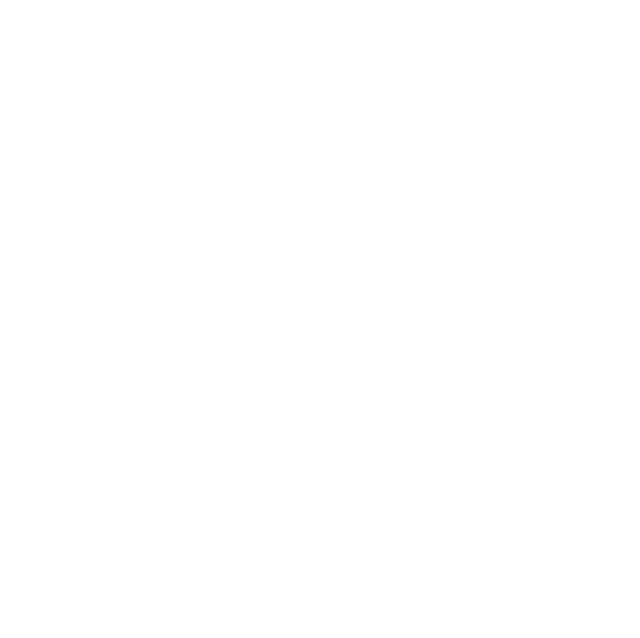
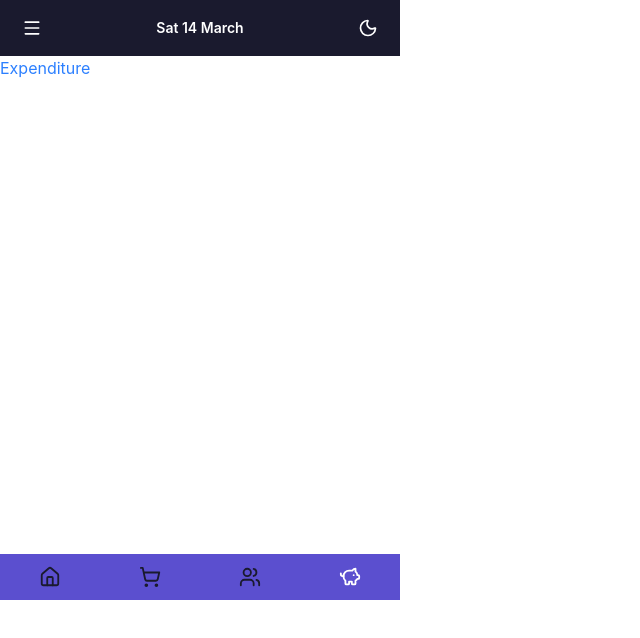
Before and after one commit to Zac-cmyk/two-cents, a React (Vite) app in the folder frontend/two-cents-app/: page /expenditure in a window 1280 px wide. Before the commit this address had no page. Shown: the top 638 px of the page, without its empty margins (0-640 px from the left). Built offline with nearby package versions, Linux system fonts and the light colour scheme.

Commit message:
added basic header and footer and added 4 main routes for functionality (home, shop, socials, expenditure)

```diff
--- a/frontend/two-cents-app/package.json
+++ b/frontend/two-cents-app/package.json
@@ -11,6 +11,7 @@
   },
   "dependencies": {
     "@tailwindcss/vite": "^4.2.1",
+    "lucide-react": "^0.577.0",
     "react": "^19.2.4",
     "react-dom": "^19.2.4",
     "react-router-dom": "^7.13.1",
--- a/frontend/two-cents-app/src/App.jsx
+++ b/frontend/two-cents-app/src/App.jsx
@@ -6,7 +6,9 @@
   return (
     <>
       <BrowserRouter>
-        <Pages />
+        <div className='w-[400px] h-[600px] overflow-y-auto'>
+          <Pages />
+        </div>
       </BrowserRouter>
     </>
   )
--- /dev/null
+++ b/frontend/two-cents-app/src/Layout.jsx
@@ -0,0 +1,70 @@
+import { Link, useLocation } from 'react-router-dom'
+import { Sun, Moon, Menu, Home, ShoppingCart, Users, PiggyBank } from 'lucide-react'
+import { useState } from 'react'
+
+function Header() {
+  const [isDark, setIsDark] = useState(false) // to fix later -> dark mode needs to be implemented appwide
+
+  function getFormattedDate() {
+    return new Date().toLocaleDateString('en-AU', {
+      weekday: 'short',
+      day: 'numeric',
+      month: 'long',
+    })
+  }
+
+  return (
+    <header className="bg-[#1a1a2e] text-white px-4 py-3 flex justify-between items-center">
+      <button className="w-8 h-8 flex items-center justify-center">
+        <Menu size={20} />
+      </button>
+      <span className="font-semibold text-sm">{getFormattedDate()}</span>
+      <button
+        className="w-8 h-8 flex items-center justify-center"
+        onClick={() => setIsDark(!isDark)}
+      >
+        {isDark ? <Sun size={20} /> : <Moon size={20} />}
+      </button>
+    </header>
+  )
+}
+
+function Footer() {
+  const location = useLocation()
+
+  const tabs = [
+    { to: '/', icon: Home, label: 'Home' },
+    { to: '/shop', icon: ShoppingCart, label: 'Shop' },
+    { to: '/socials', icon: Users, label: 'Socials' },
+    { to: '/expenditure', icon: PiggyBank, label: 'expenditure' },
+  ]
+
+  return (
+    <footer className="bg-[#5B4FCF] flex justify-around items-center py-2">
+      {tabs.map(({ to, icon: Icon, label }) => {
+        const active = location.pathname === to
+        return (
+          <Link
+            key={to}
+            to={to}
+            className="flex flex-col items-center gap-1 px-4 py-1"
+          >
+            <Icon size={22} color={active ? '#ffffff' : '#1a1a2e'} />
+          </Link>
+        )
+      })}
+    </footer>
+  )
+}
+
+export default function Layout({ children }) {
+  return (
+    <div className="flex flex-col h-full">
+      <Header />
+      <main className="flex-1 overflow-y-auto">
+        {children}
+      </main>
+      <Footer />
+    </div>
+  )
+}
--- a/frontend/two-cents-app/src/Pages.jsx
+++ b/frontend/two-cents-app/src/Pages.jsx
@@ -1,8 +1,19 @@
-import { Routes, Route } from 'react-router-dom';
+import { Routes, Route, Outlet } from 'react-router-dom';
 // import Signin from "./auth/Signin"
 // import Signup from "./auth/Signup"
 import Home from './pages/Home'
 import Shop from './pages/Shop'
+import Layout from './Layout';
+import Socials from './pages/Socials';
+import Expenditure from './pages/Expenditure';
+
+function WithLayout() {
+  return (
+    <Layout>
+      <Outlet />
+    </Layout>
+  )
+}
 
 function Pages() {
   return (
@@ -10,8 +21,12 @@
       <Routes>
         {/* <Route path="/signup" element={<Signup />}/>
         <Route path="/signin" element={<Signin />}/> */}
-        <Route path="/" element={<Home />}/>
-        <Route path="/shop" element={<Shop />}/>
+        <Route element={<WithLayout />}>
+          <Route path="/" element={<Home />} />
+          <Route path="/shop" element={<Shop />} />
+          <Route path="/socials" element={<Socials />} />
+          <Route path="/expenditure" element={<Expenditure />} />
+        </Route>
       </Routes>
     </>
   );
--- /dev/null
+++ b/frontend/two-cents-app/src/pages/Expenditure.jsx
@@ -0,0 +1,11 @@
+
+function Expenditure() {
+  return (
+    <div className="text-blue-500">
+      {/* button that  */}
+      Expenditure
+    </div>
+  );
+}
+
+export default Expenditure;
--- /dev/null
+++ b/frontend/two-cents-app/src/pages/Socials.jsx
@@ -0,0 +1,10 @@
+function Socials() {
+  return (
+    <div className="text-blue-500">
+      {/* button that  */}
+      Socials
+    </div>
+  );
+}
+
+export default Socials
```
Also changed, not shown: 1 other file (tests, documents, lock files or other folders).
